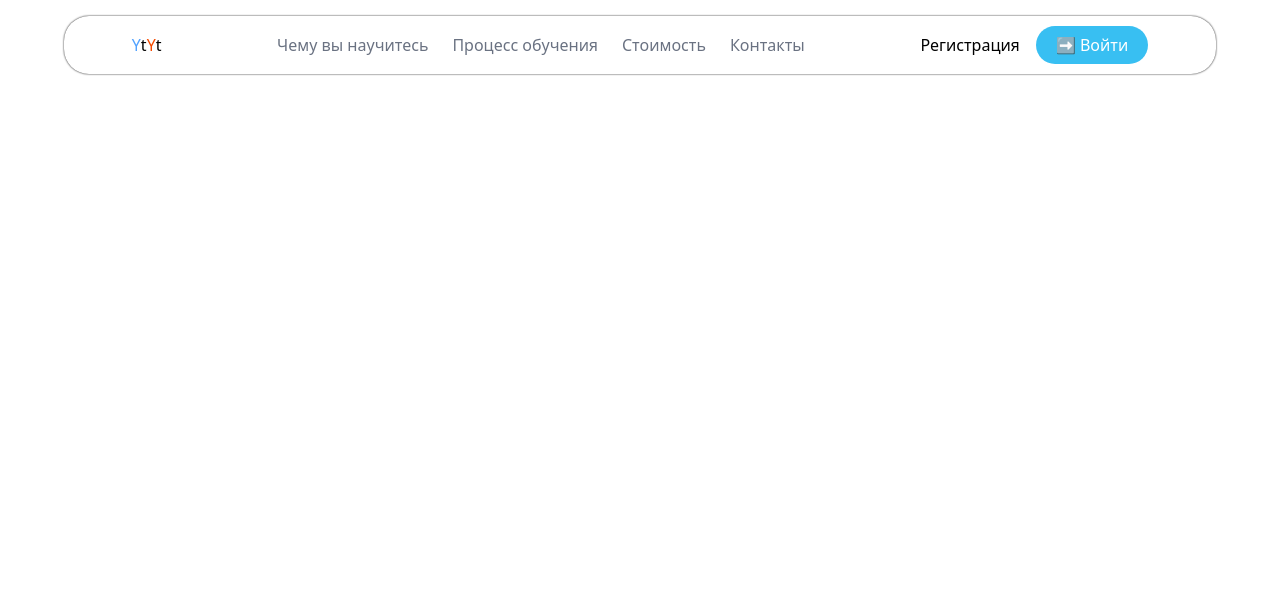
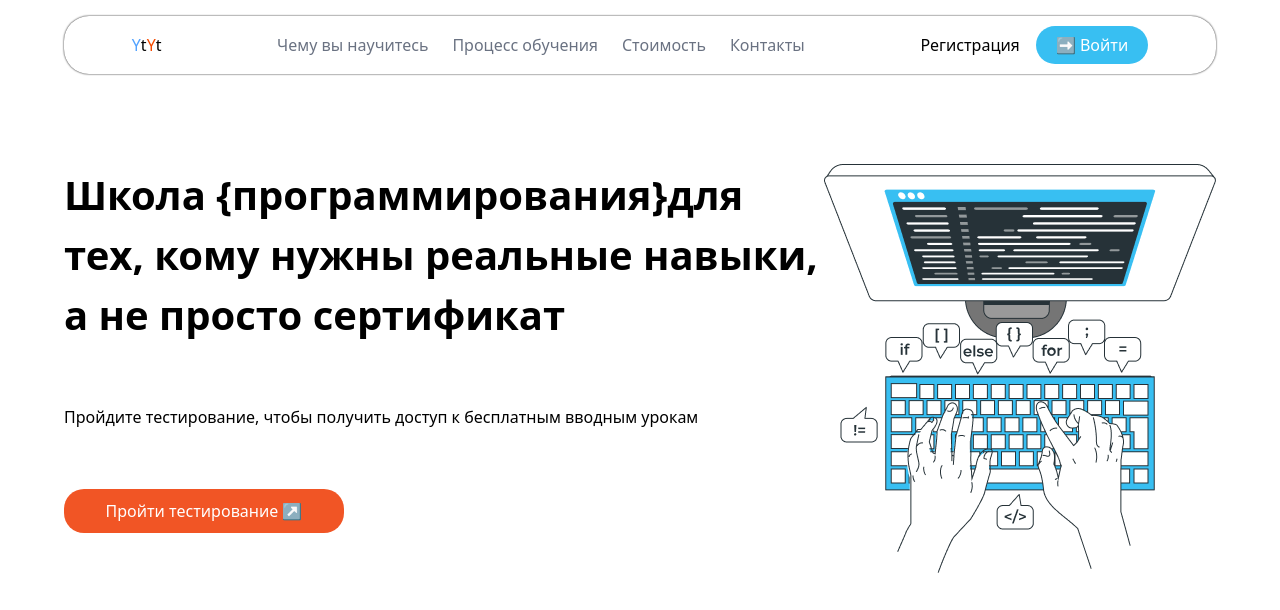
Before and after one commit to Hojiakbar-art/IT-SCHOOL, a website: page index.html in a window 1280 px wide. Drawn offline with Linux system fonts and the light colour scheme.

Commit message:
Added section 1

```diff
--- a/index.html
+++ b/index.html
@@ -24,7 +24,15 @@
         <i class="fa-solid fa-bars-staggered lg:!hidden"></i>
     </header>
 
+    <section class="w-[90%] m-auto lg:max-w-300 lg:m-auto items-center lg:flex lg:justify-around mt-[50px] lg:mt-[50px]">
 
-
+        <div class="lg:flex lg:flex-col lg:gap-10">
+            <h1 class="text-[30px] font-bold lg:text-start text-center lg:text-[40px]">Школа {программирования}для тех, кому нужны реальные навыки, а не просто сертификат</h1>
+            <p class="text-center mt-5 lg:text-start">Пройдите тестирование, чтобы получить доступ к бесплатным вводным урокам</p>
+            <button class="bg-[#F15525] p-[10px_20px] rounded-[20px] text-white block m-auto mt-5 lg:hidden">Пройти тестирование ↗️</button>
+            <button class="bg-[#F15525] p-[10px_20px] rounded-[20px] text-white block mt-5 !hidden lg:!block lg:w-70">Пройти тестирование ↗️</button>
+        </div>
+        <img class="mt-10" src="./src/Layer 2.png" alt="">
+    </section>
 </body>
 </html>
```
Also changed, not shown: src/Layer 2.png (added), src/output.css.
